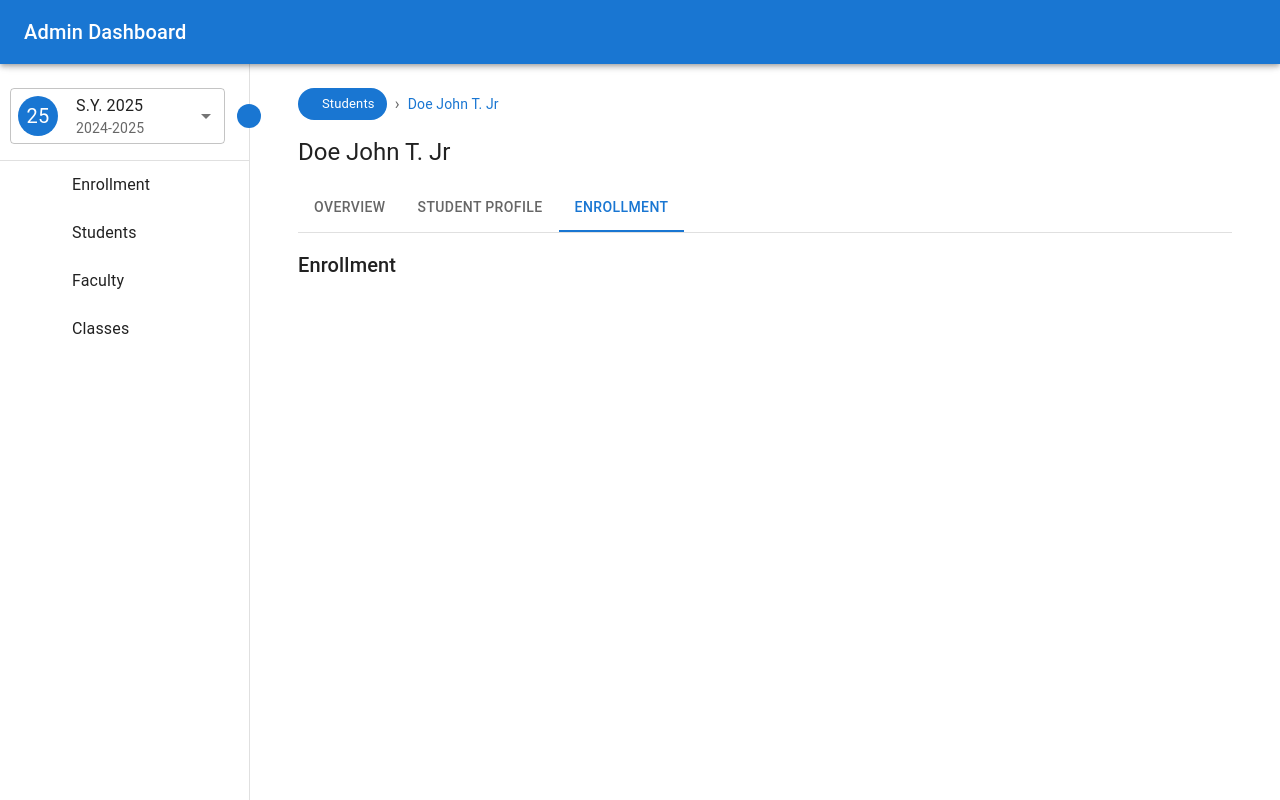
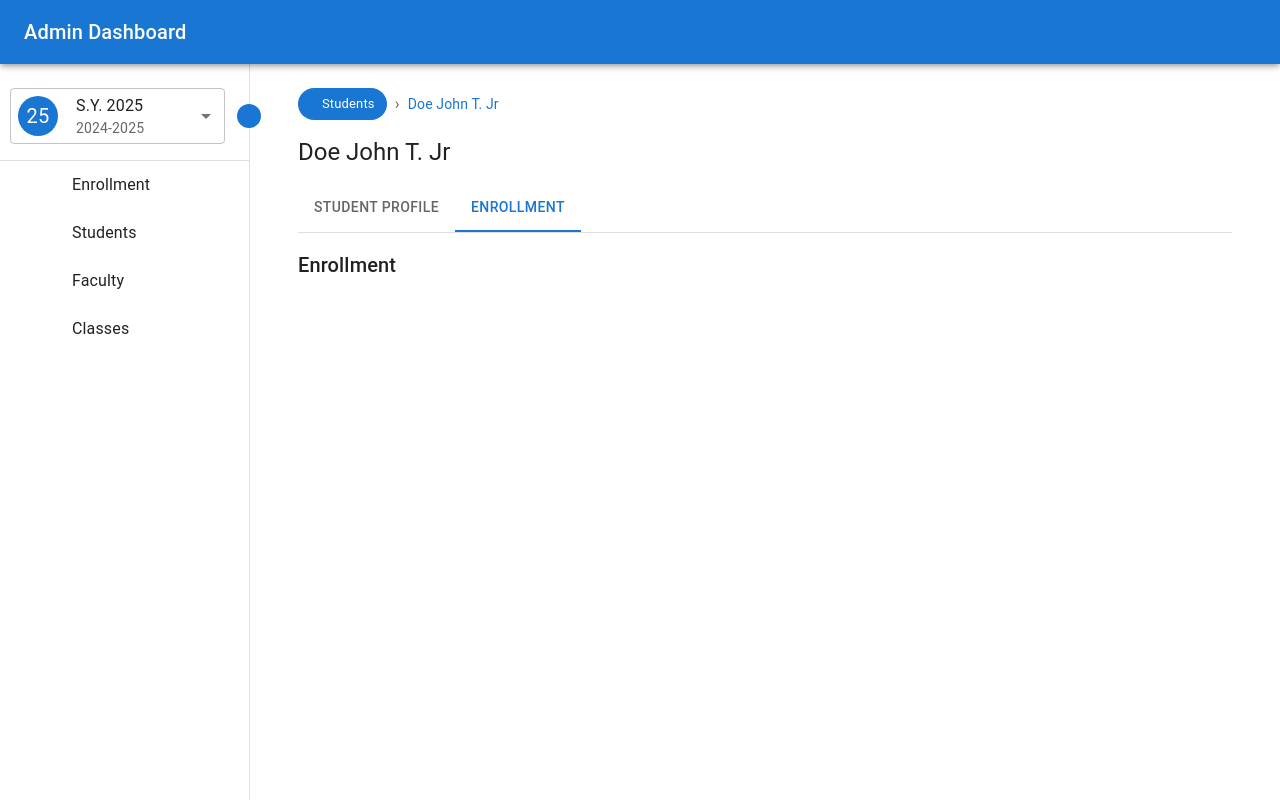
Before and after one commit to pgolez-jynx/jynx-app, a Next.js app: page /students/1 in a window 1280 px wide. Both pictures are taken after a click on the tab "ENROLLMENT". Built offline with nearby package versions, Linux system fonts and the light colour scheme; some icons are missing.

Commit message:
Remove overview tab

```diff
--- a/src/app/students/[slug]/page.tsx
+++ b/src/app/students/[slug]/page.tsx
@@ -42,7 +42,7 @@ export default function StudentPage() {
 
   const breadcrumbs = (
     <Breadcrumbs separator="›" aria-label="breadcrumb">
-      <BreadcrumbLink underline="hover" key="1" href="/enrollment">
+      <BreadcrumbLink underline="hover" key="1" href="/students">
         <Chip icon={<StudentIcon />} label="Students" color="primary" />
       </BreadcrumbLink>
       <Typography key="2" sx={{ color: "primary.main" }} variant="body2">
@@ -68,17 +68,14 @@ export default function StudentPage() {
           <Tabs
             value={tabIndex}
             onChange={(_, newIndex) => setTabIndex(newIndex)}
-            aria-label="basic tabs example"
           >
-            <Tab label="Overview" />
             <Tab label="Student Profile" />
             <Tab label="Enrollment" />
           </Tabs>
         </Box>
 
-        {tabIndex === 0 && <Typography variant="h6">Overview</Typography>}
-        {tabIndex === 1 && <StudentProfileTab student={student} />}
-        {tabIndex === 2 && <Typography variant="h6">Enrollment</Typography>}
+        {tabIndex === 0 && <StudentProfileTab student={student} />}
+        {tabIndex === 1 && <Typography variant="h6">Enrollment</Typography>}
       </Stack>
     </PageContainer>
   );
```
